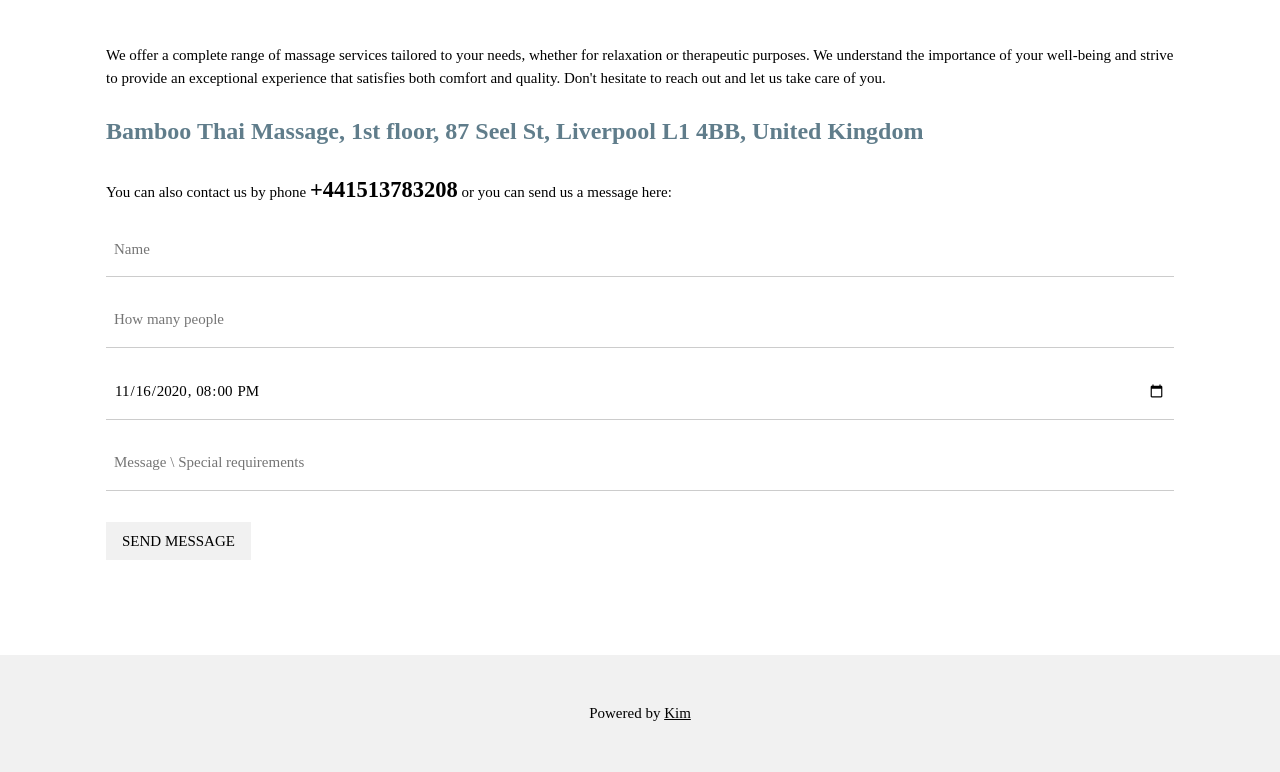
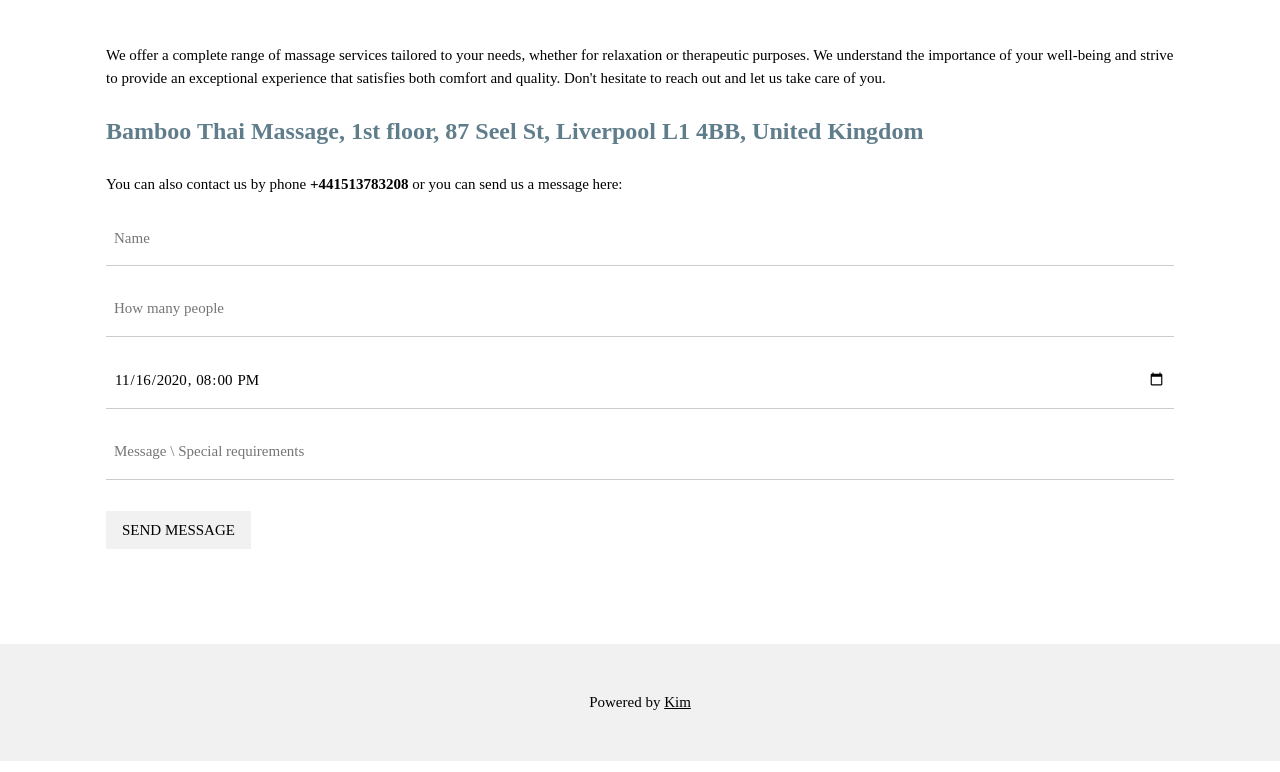
Before and after one commit to chayungithub/bamboo-site, a plain HTML site: page index.html in a window 1280 px wide. Shown: the part 2843-3615 px from the top of the page. Drawn offline with nearby package versions, Linux system fonts and the light colour scheme.

Commit message:
Update index.html

```diff
--- a/index.html
+++ b/index.html
@@ -98,7 +98,7 @@ h1, h2, h3, h4, h5, h6 {
     <p>You can also contact us by phone +441513783208 or you can send us a message here:</p>
     -->
     <p class="w3-text-blue-grey w3-xlarge"><b>Bamboo Thai Massage, 1st floor, 87 Seel St, Liverpool L1 4BB, United Kingdom</b></p>
-    <p>You can also contact us by phone <span style="font-size: 1.5em; font-weight: bold;">+441513783208</span> or you can send us a message here:</p>
+    <p>You can also contact us by phone <span style="font-size: 1.0em; font-weight: bold;">+441513783208</span> or you can send us a message here:</p>
 
 
     <form action="/action_page.php" target="_blank">
```
